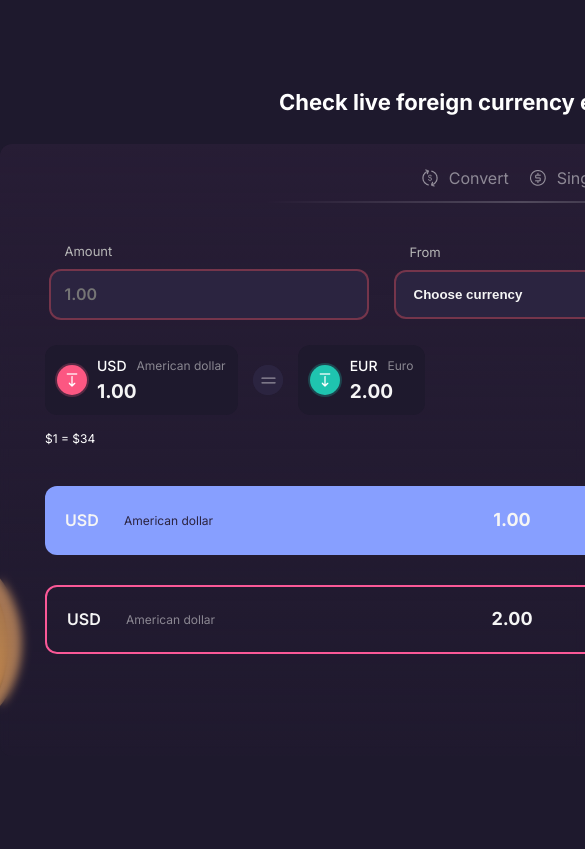
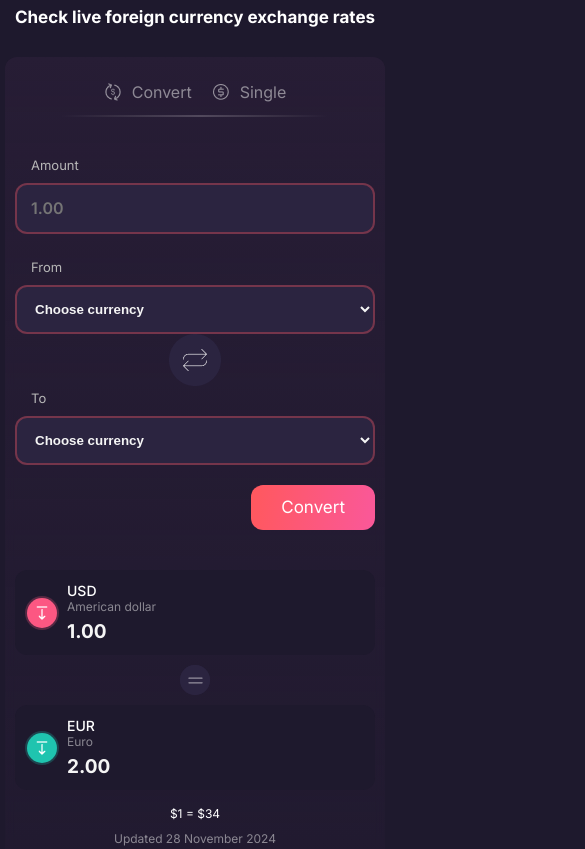
Before and after one commit to ScienceMind/currency_converter, a plain HTML site: page index.html in a window 390 px wide. Shown: the top 849 px of the page, 585 px wide, since content can reach past the window. Drawn offline with Linux system fonts and the light colour scheme.

Commit message:
adaptive styles ended

```diff
--- a/styles/styles.scss
+++ b/styles/styles.scss
@@ -72,7 +72,7 @@ input[type='number']{
 
     @media screen and (max-width: 1100px) {
         width: 100vw;
-        padding: 0 5px;
+        padding: 5px;
     }
 }
 
@@ -99,6 +99,10 @@ h1{
         position: absolute;
         content: "";
         display: block;
+
+        @media screen and (max-width: 1100px) {
+            display: none;
+        }
     }
 
     &::before{
@@ -120,12 +124,19 @@ h1{
 }
 
 .wrapper{
-    background: linear-gradient(180deg, #271D35 0%, rgba(39, 29, 53, 0.2));
+    background: linear-gradient(180deg, #271D35 0%, rgba(39, 29, 53, 0.2) 100%);
     backdrop-filter: blur(5px);
     border-radius: 12px;
     padding: 9px 45px 37px 45px;
     width: 100%;
-    min-height: 314px;
+
+    @media screen and (max-width: 1100px) {
+        padding: 9px 20px 15px 20px;
+    }
+
+    @media screen and (max-width: 500px) {
+        padding: 10px;
+    }
 }
 
 .tabs {
@@ -143,6 +154,11 @@ h1{
         background: linear-gradient(90deg, rgba(217, 217, 217, 0) 12.5%, #FFFFFF 51.57%, rgba(225, 225, 225, 0) 86.98%);
         opacity: 0.2;
         content: "";
+
+        @media  screen and (max-width: 500px) {
+            min-width: unset;
+            width: 100%;
+        }
     }
 }
 
@@ -201,10 +217,19 @@ h1{
     &-inputs{
         @include flex;
         gap: 25px;
+
+        @media screen and (max-width: 1100px) {
+            min-width: unset;
+            flex-direction: column;
+        }
     }
 
     &-group{
         width: 320px;
+
+        @media screen and (max-width: 700px) {
+            width: 100%;
+        }
 
         input{
             width: 100%;
@@ -216,10 +241,28 @@ h1{
         @include flex;
         column-gap: 25px;
         align-items: flex-end;
+
+        @media screen and (max-width: 700px) {
+            width: 100%;
+            column-gap: 10px;
+        }
+
+        @media screen and (max-width: 500px) {
+            flex-direction: column;
+            align-items: center;
+        }
     }
 
     &-select{
         flex-grow: 1;
+
+        @media screen and (max-width: 700px) {
+            flex-grow: 1;
+        }
+
+        @media screen and (max-width: 500px) {
+            width: 100%;
+        }
 
         &__icon{
             @include flex;
@@ -231,6 +274,10 @@ h1{
             opacity: 0.5;
             transition: opacity 0.25s ease;
 
+            @media screen and (max-width: 500px) {
+                margin: 25px auto 0 auto;
+            }
+
             &:hover{
                 opacity: 1;
             }
@@ -241,16 +288,35 @@ h1{
         @include flex(space-between);
         margin-top: 25px;
         position: relative;
+
+        @media screen and (max-width: 700px) {
+            flex-direction: column;
+            gap: 20px;
+            margin-top: 20px;
+        }
     }
 
     &-submit{
         @include button;
+
+        @media screen and (max-width: 700px) {
+            order: -1;
+        }
     }
 
     &-results{
         @include flex;
         column-gap: 15px;
         opacity: 0;
+
+        @media screen and (max-width: 700px) {
+            width: 100%;
+        }
+
+        @media screen and (max-width: 500px) {
+            flex-direction: column;
+            gap: 10px;
+        }
 
         &.show{
             opacity: 1;
@@ -278,6 +344,15 @@ h1{
             grid-template-columns: 32px 1fr;
             grid-template-areas: "icon titles" "icon amount";
 
+            @media screen and (max-width: 700px) {
+                flex-grow: 1;
+                width: max-content;
+            }
+
+            @media screen and (max-width: 500px) {
+                width: 100%;
+            }
+
             &.from{
                 .icon{
                     background: #fc5782;
@@ -304,6 +379,11 @@ h1{
                 grid-area: titles;
                 @include flex(start);
                 column-gap: 10px;
+
+                @media screen and (max-width: 700px) {
+                    flex-direction: column;
+                    align-items: start;
+                }
             }
 
             &-title{
@@ -339,6 +419,11 @@ h1{
         font-size: 12px;
         line-height: 15px;
         color: rgba(245, 245, 245, 0.5);
+
+        @media screen and (max-width: 500px) {
+            flex-direction: column;
+            gap: 10px;
+        }
     }
 
     &-conversion{
@@ -350,6 +435,11 @@ h1{
     cursor: pointer;
     min-width: 240px;
     @include input;
+
+    @media screen and (max-width: 700px) {
+            min-width: unset;
+            width: 100%;
+        }
 }
 
 .currency{
@@ -366,11 +456,22 @@ h1{
         padding: 14px 20px;
         border: 2px solid #fa5897;
         background: none;
+
+        @media screen and (max-width: 500px) {
+            padding: 10px;
+            align-content: center;
+        }
     }
 
     &-titles{
         @include flex(start);
         column-gap: 19px;
+
+        @media screen and (max-width: 500px) {
+            flex-direction: column;
+            gap: 5px;
+            align-items: start;
+        }
     }
 
     &-title{
```
Also changed, not shown: styles/styles.css, 1 other file.
